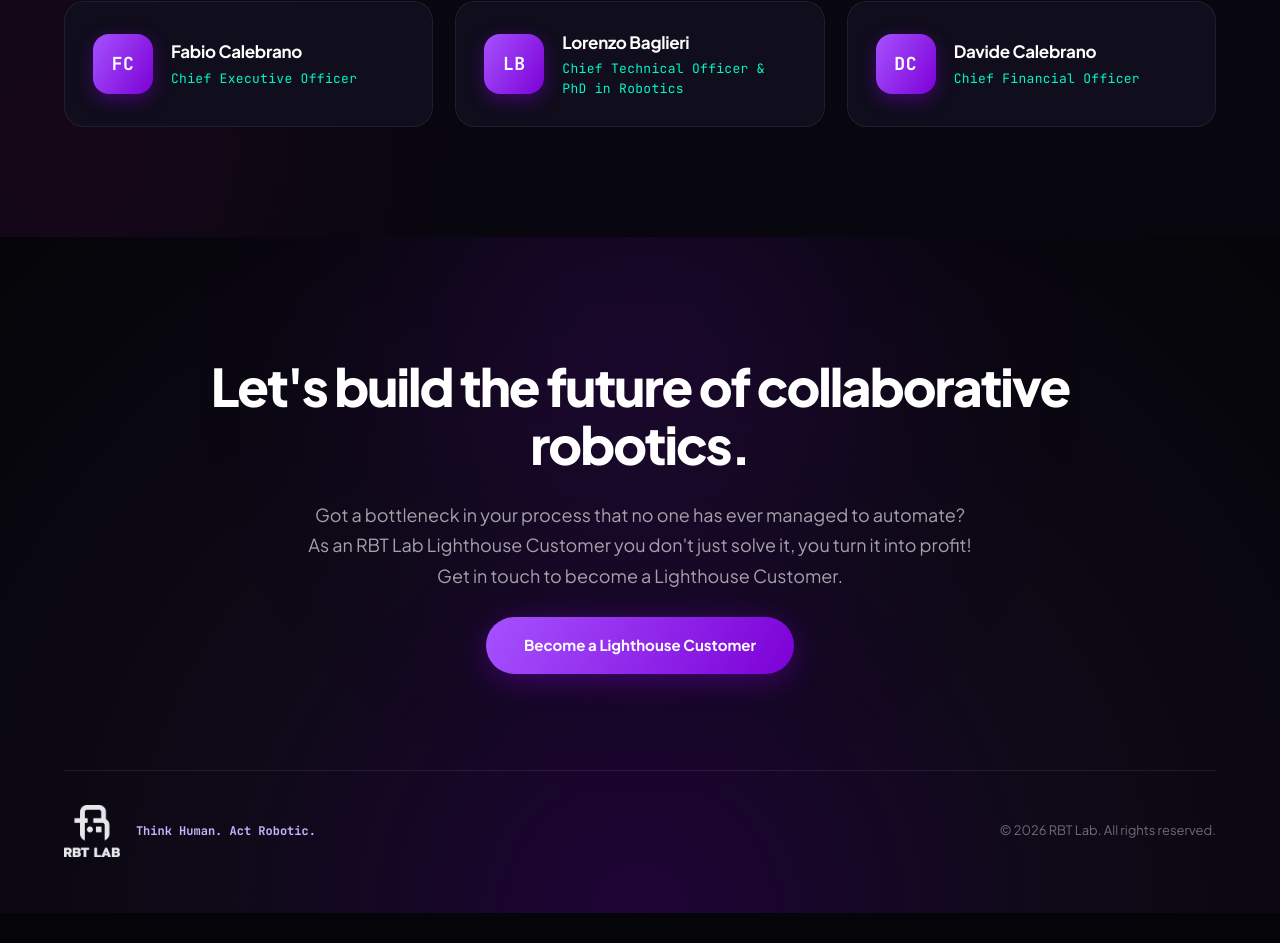
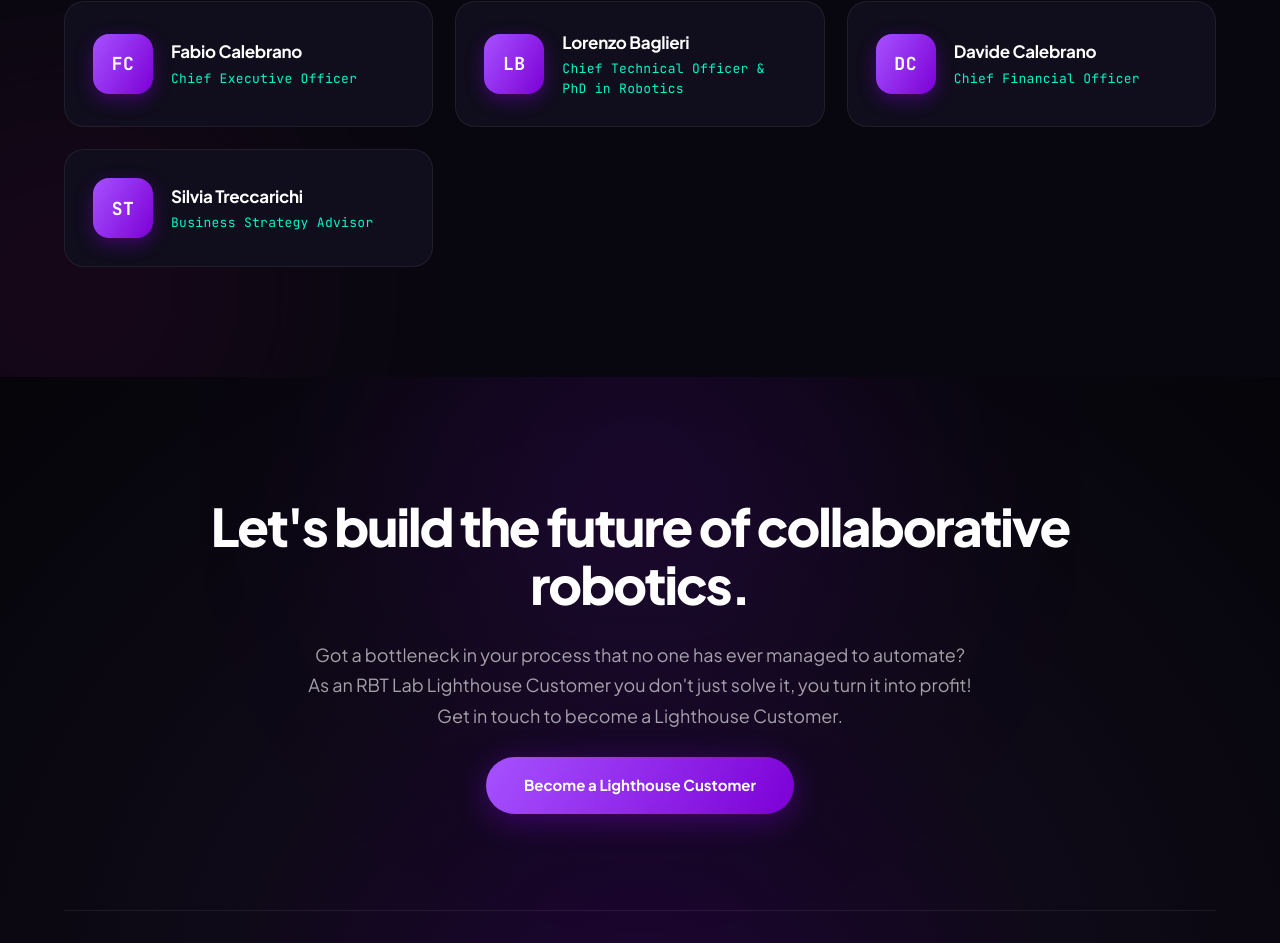
Before and after one commit to GitNzino/RBT_Lab_web, a React (Vite) app: page / in a window 1280 px wide. Shown: the part 4434-5377 px from the top of the page. Before the commit the page ends 5347 px from the top, so only its background shows below. Built offline with nearby package versions, Linux system fonts and the light colour scheme; no server answers.

Commit message:
modifying team members

```diff
--- a/src/App.tsx
+++ b/src/App.tsx
@@ -51,7 +51,7 @@ const TEAM = [
   { name: "Davide Calebrano", roleEn: "Chief Financial Officer", roleIt: "Chief Financial Officer", initials: "DC" },
   // { name: "Giuliano Canzonieri", roleEn: "Head of Software & Embedded Engineering", roleIt: "Head of Software & Embedded Engineering", initials: "GC" },  // TODO: riattivare in futuro
   // { name: "Guglielmo Donzella", roleEn: "Head of Control Systems Engineering", roleIt: "Head of Control Systems Engineering", initials: "GD" },  // TODO: riattivare in futuro
-  // { name: "Silvia Treccarichi", roleEn: "Business Strategy Advisor", roleIt: "Business Strategy Advisor", initials: "ST" },  // TODO: riattivare in futuro
+  { name: "Silvia Treccarichi", roleEn: "Business Strategy Advisor", roleIt: "Business Strategy Advisor", initials: "ST" },
 ];
 
 const COPY = {
--- a/src/Investor.tsx
+++ b/src/Investor.tsx
@@ -26,7 +26,7 @@ const TEAM = [
   { name: "Davide Calebrano", roleEn: "Chief Financial Officer", roleIt: "Chief Financial Officer", initials: "DC" },
   // { name: "Giuliano Canzonieri", roleEn: "Head of Software & Embedded Engineering", roleIt: "Head of Software & Embedded Engineering", initials: "GC" },  // TODO: riattivare in futuro
   // { name: "Guglielmo Donzella", roleEn: "Head of Control Systems Engineering", roleIt: "Head of Control Systems Engineering", initials: "GD" },  // TODO: riattivare in futuro
-  // { name: "Silvia Treccarichi", roleEn: "Business Strategy Advisor", roleIt: "Business Strategy Advisor", initials: "ST" },  // TODO: riattivare in futuro
+  { name: "Silvia Treccarichi", roleEn: "Business Strategy Advisor", roleIt: "Business Strategy Advisor", initials: "ST" },
 ];
 
 const INV = {
```
